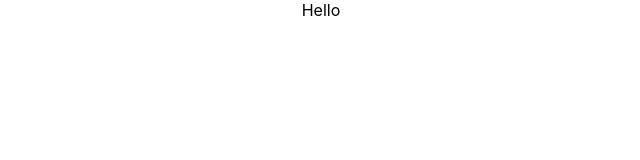
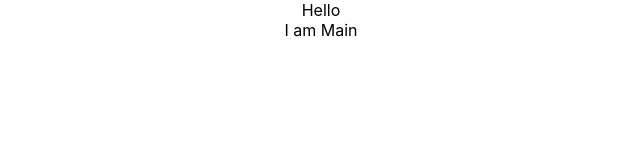
Before and after one commit to swapnilp0x00/fyx-gaming, a React (Create React App) app: page / in a window 1280 px wide. Shown: the top 160 px of the page, without its empty margins (319-959 px from the left). Built offline with nearby package versions, Linux system fonts and the light colour scheme.

Commit message:
added main component

```diff
--- a/src/App.tsx
+++ b/src/App.tsx
@@ -1,4 +1,6 @@
 import React from 'react';
+
+import Main from './components/Main';
 
 import './App.css';
 
@@ -6,6 +8,7 @@ function App() {
   return (
     <div className="App">
       Hello
+      <Main></Main>
     </div>
   );
 }
--- /dev/null
+++ b/src/components/Main.tsx
@@ -0,0 +1,13 @@
+import React from 'react';
+
+import './Main.css';
+
+function Main() {
+  return (
+    <div className="Main">
+      I am Main
+    </div>
+  );
+}
+
+export default Main;
--- /dev/null
+++ b/src/core/Job.ts
@@ -0,0 +1,3 @@
+export class ABC {
+
+}
```
Also changed, not shown: src/components/Main.css (added).
